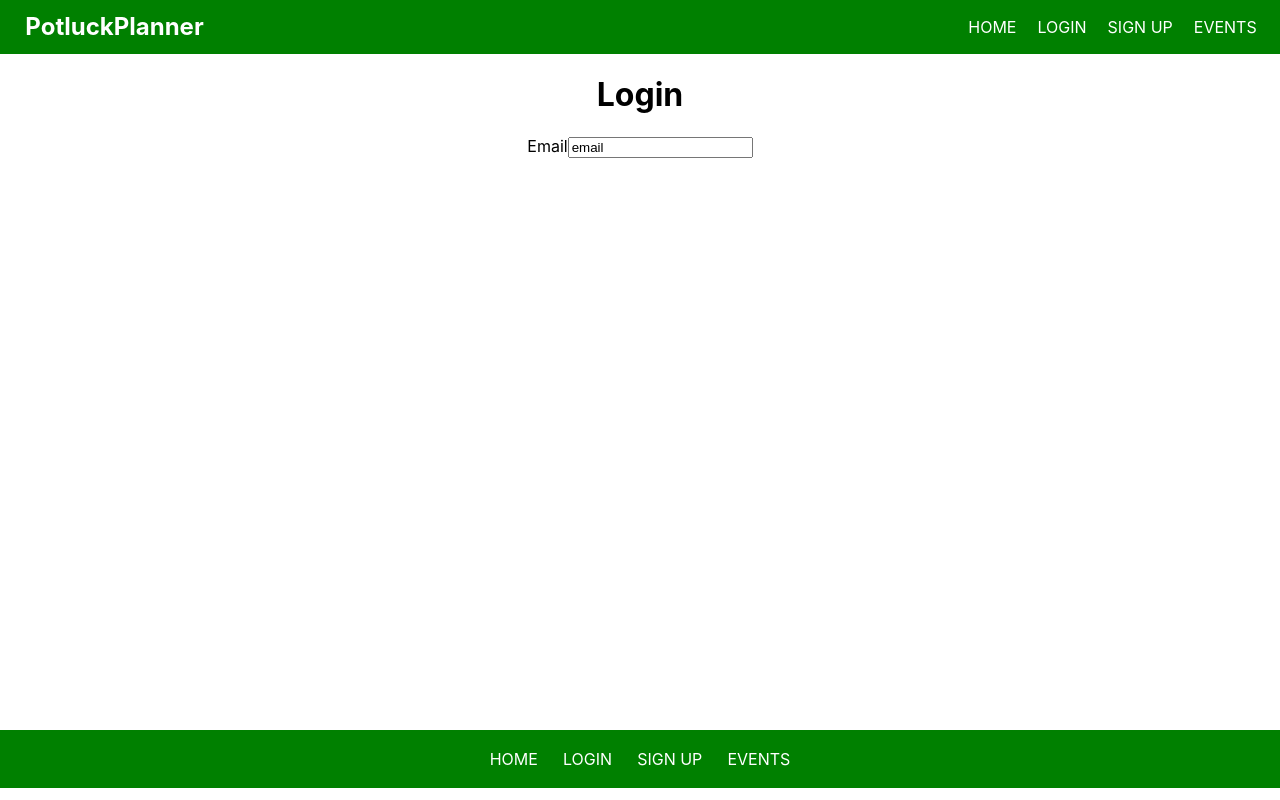
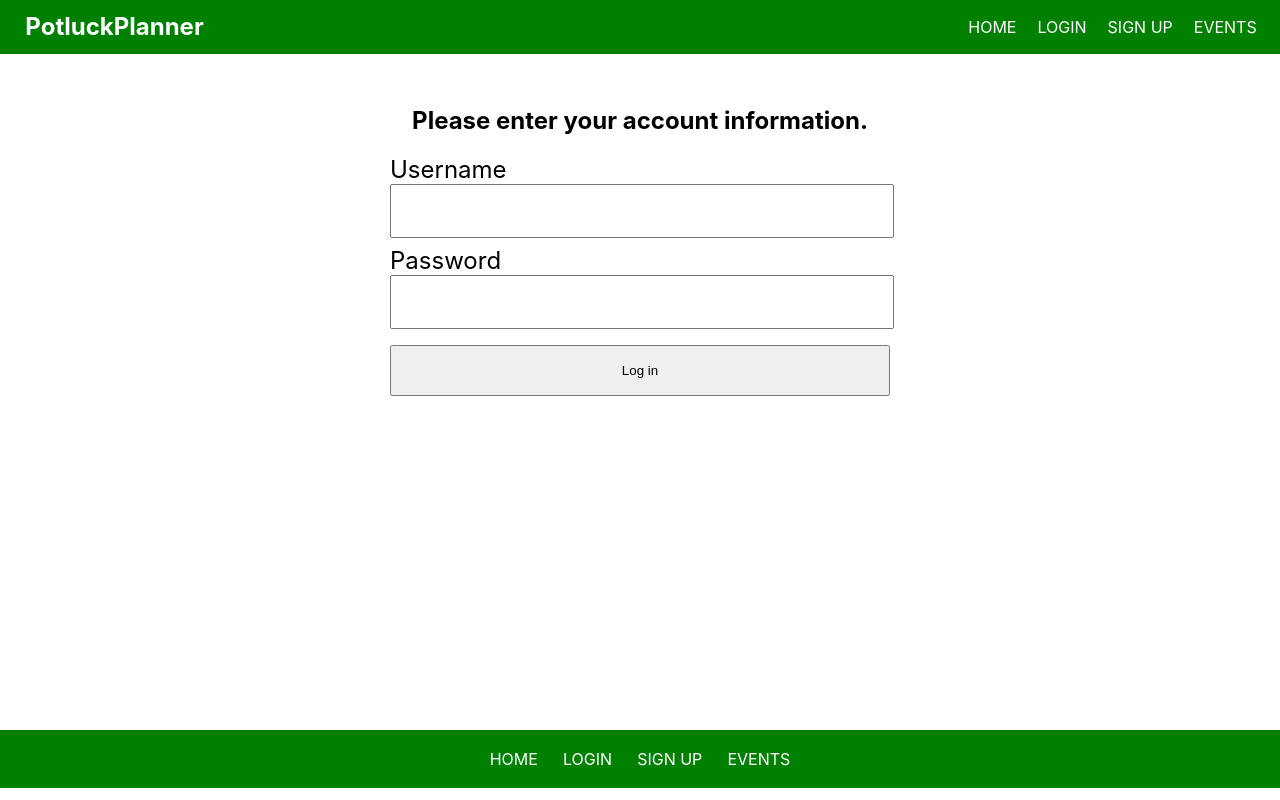
Before and after one commit to benedictify/potluck-frontend, a React (Create React App) app: page /login in a window 1280 px wide. Built offline with nearby package versions, Linux system fonts and the light colour scheme; no server answers.

Commit message:
signup and login forms working

```diff
--- a/src/Components/Login.js
+++ b/src/Components/Login.js
@@ -1,17 +1,115 @@
-import React from 'react';
+import React, { useState } from 'react';
+import { useHistory } from 'react-router';
+import styled from 'styled-components'
+import axios from 'axios';
 
-const Login = (props) => {
+const ininialState = {
+    credentials: {
+      username: '',
+      password: ''
+    },
+    error: ''
+}
 
-    return (
-        <div>
-        <h1>Login</h1>
-        <form>
-            <label>Email
-                <input type="email" value="email"></input>
+const Login = () => {
+    const [state, setState] = useState(ininialState);
+    const {push} = useHistory();
 
-            </label>
-        </form>
-        </div>
-    );
-};
-export default Login
+    const handleChange = e => {
+        setState({
+          credentials: {
+            ...state.credentials,
+            [e.target.name]: e.target.value
+          }
+        });
+      };
+
+    const handleLogin = e => {
+        e.preventDefault();
+
+        axios.post('https://potluckplanner2.herokuapp.com/api/auth/login', state.credentials)
+          .then(resp=> {
+            localStorage.setItem('token', resp.data.token);
+            push('/events');
+          })
+          .catch(err=> {
+            console.log(err);
+            setState({
+                ...state,
+                error: 'Login was not successful, please try again.'
+            })
+          })
+      };
+
+    return(<ComponentContainer>
+        <ModalContainer>
+            <h2>Please enter your account information.</h2>
+            <div>
+                <form onSubmit={handleLogin}>
+                <Label>Username</Label>
+                <Input
+                    id="username"
+                    type="username"
+                    name="username"
+                    value={state.credentials.username}
+                    onChange={handleChange}
+                />
+
+                <LineBreak/>
+
+                <Label>Password</Label>
+                <Input
+                    id="password"
+                    type="password"
+                    name="password"
+                    value={state.credentials.password}
+                    onChange={handleChange}
+                />
+                <p id="error">{state.error}</p>
+                <Button id="submit">Log in</Button>
+                </form>
+            </div>
+        </ModalContainer>
+    </ComponentContainer>);
+}
+
+export default Login;
+
+
+const ComponentContainer = styled.div`
+    height: 70%;
+    justify-content: center;
+    align-items: center;
+    display:flex;
+`
+
+const ModalContainer = styled.div`
+    width: 500px;
+    background: white;
+    padding: 2rem;
+    text-align: center;
+`
+
+const Label = styled.label`
+    display: block;
+    text-align: left;
+    font-size: 1.5rem;
+`
+
+const FormGroup = styled.form`
+    padding:1rem;
+`
+
+const Input = styled.input`
+    font-size: 1rem;
+    padding: 1rem 0;
+    width:100%;
+`
+
+const Button = styled.button`
+    padding:1rem;
+    width: 100%;
+`
+const LineBreak = styled.div`
+    height: 1vh
+`
--- a/src/Components/SignUp.js
+++ b/src/Components/SignUp.js
@@ -1,99 +1,126 @@
-import React from 'react';
-import styled from 'styled-components';
+import React, { useState } from 'react';
+import { useHistory } from 'react-router';
+import styled from 'styled-components'
+import axios from 'axios';
 
-const StyledHeader = styled.div
-`   background-image: url('https://253qv1sx4ey389p9wtpp9sj0-wpengine.netdna-ssl.com/wp-content/uploads/2018/11/Dishes_at_Potluck.jpg');
-`
-const StyledErrors = styled.div
-`   color: red;
-    font-weight: bold;
-    padding: 1%;
-`
-const StyledInputFields = styled.div
-`   display: flex;
-    flex-direction: column;
-`
-const StyledSubmitButton = styled.button
-`   background-color: green;
-    color: white;
-    margin-bottom: 2%;
-    padding: .5% 1%;
-    border-radius: 5px;
-    border: none;
+const ininialState = {
+    credentials: {
+      username: '',
+      password: ''
+    },
+    error: ''
+}
 
-    &:hover {
-        background-color: darkgreen;
-    }
+const SignUpForm = () => {
+    const [state, setState] = useState(ininialState);
+    const {push} = useHistory();
 
-    &:disabled {
-        background-color: lightgrey;
-        color: darkgrey;
-    }
-`
 
-const SignUpForm = (props) => {
-    const {
-        formValues,
-        inputChange,
-        formSubmit,
-        disabled,
-        formErrors,
-      } = props
+    const handleChange = e => {
+        setState({
+        credentials: {
+            ...state.credentials,
+            [e.target.name]: e.target.value
+        }
+        });
+    };
 
-    const onSubmit = event => {
-        event.preventDefault();
-        formSubmit();
-    }
+    const handleSignUp = e => {
+        e.preventDefault();
 
-    const onChange = event => {
-        const { name, value, checked, type } = event.target;
-        const realValue = type === 'checkbox' ? checked : value;
-        inputChange(name, realValue);
-    }
+        axios.post('https://potluckplanner2.herokuapp.com/api/auth/register', state.credentials)
+        .then(resp=> {
+            push('/login');
+        })
+        .catch(err=> {
+            console.log(err);
+            setState({
+                ...state,
+                error: 'Registration was not successful, please try again.'
+            })
+        })
+    };
+
 
     return(
         <div className="formContainer">
             <StyledHeader className="headerBanner">
                 <h2>Create an Account</h2>
             </StyledHeader>
-            <form id="form-body" onSubmit={onSubmit}>
-                <StyledInputFields>
-                    <p>Please create an account by filling in the fields below! Each field is required.<br />Your password must be at least 5 characters long.</p>
-                    <label>Name&nbsp;
-                        <input
-                            id='name-input'
-                            value={formValues.name}
-                            onChange={onChange}
-                            name='name'
-                            type='text'
-                        />
-                    </label>
-                    <label>Email&nbsp;
-                        <input
-                            value = {formValues.email}
-                            onChange = {onChange}
-                            name = 'email'
-                            type = 'email'
-                        />
-                    </label>
-                    <label>Password&nbsp;
-                        <input
-                            value = {formValues.password}
-                            onChange = {onChange}
-                            name = 'password'
-                            type = 'password'
-                        />
-                    </label>
-                </StyledInputFields>
-                <StyledErrors className='errors'>
-                    <div>{formErrors.name}</div>
-                    <div>{formErrors.email}</div>
-                    <div>{formErrors.password}</div>
-                </StyledErrors>
-                <StyledSubmitButton disabled={disabled} id='submit-button'>SUBMIT</StyledSubmitButton>
-            </form>
+            <ComponentContainer>
+        <ModalContainer>
+            <h2>Please enter the required information.</h2>
+            <div>
+                <form onSubmit={handleSignUp}>
+                <Label>Username</Label>
+                <Input
+                    id="username"
+                    type="Text"
+                    name="username"
+                    value={state.credentials.username}
+                    onChange={handleChange}
+                />
+
+                <LineBreak/>
+
+                <Label>Password</Label>
+                <Input
+                    id="password"
+                    type="password"
+                    name="password"
+                    value={state.credentials.password}
+                    onChange={handleChange}
+                />
+                <p id="error">{state.error}</p>
+                <Button id="submit">Sign Up</Button>
+                </form>
+            </div>
+        </ModalContainer>
+    </ComponentContainer>
         </div>
     );
 };
 
 export default SignUpForm;
+
+const StyledHeader = styled.div `
+    background-image: url('https://253qv1sx4ey389p9wtpp9sj0-wpengine.netdna-ssl.com/wp-content/uploads/2018/11/Dishes_at_Potluck.jpg');
+`
+
+const ComponentContainer = styled.div`
+    height: 70%;
+    justify-content: center;
+    align-items: center;
+    display:flex;
+`
+
+const ModalContainer = styled.div`
+    width: 500px;
+    background: white;
+    padding: 2rem;
+    text-align: center;
+`
+
+const Label = styled.label`
+    display: block;
+    text-align: left;
+    font-size: 1.5rem;
+`
+
+const FormGroup = styled.form`
+    padding:1rem;
+`
+
+const Input = styled.input`
+    font-size: 1rem;
+    padding: 1rem 0;
+    width:100%;
+`
+
+const Button = styled.button`
+    padding:1rem;
+    width: 100%;
+`
+const LineBreak = styled.div`
+    height: 1vh
+`
```
Also changed, not shown: 1 other file (tests, documents, lock files or other folders).
